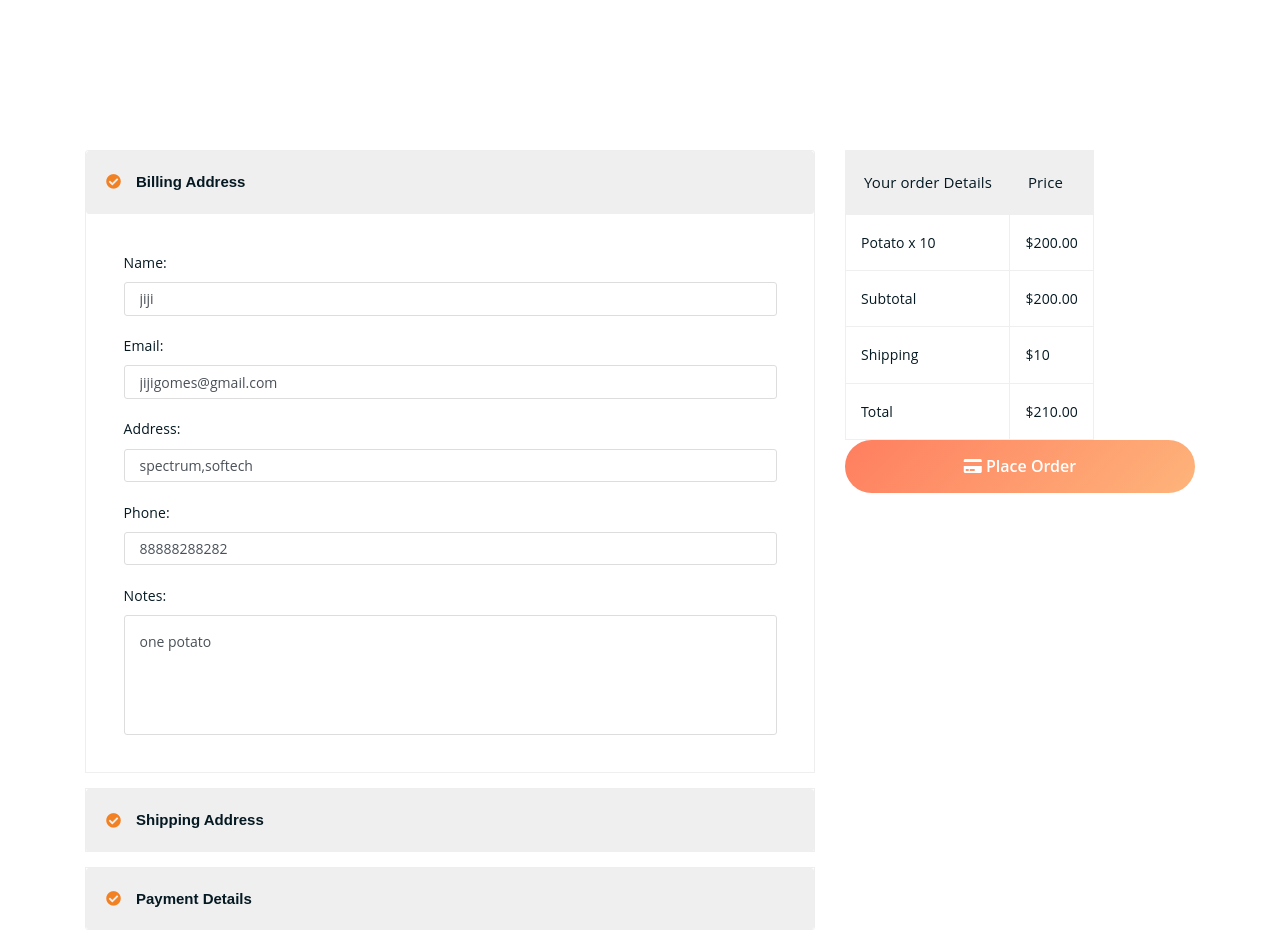
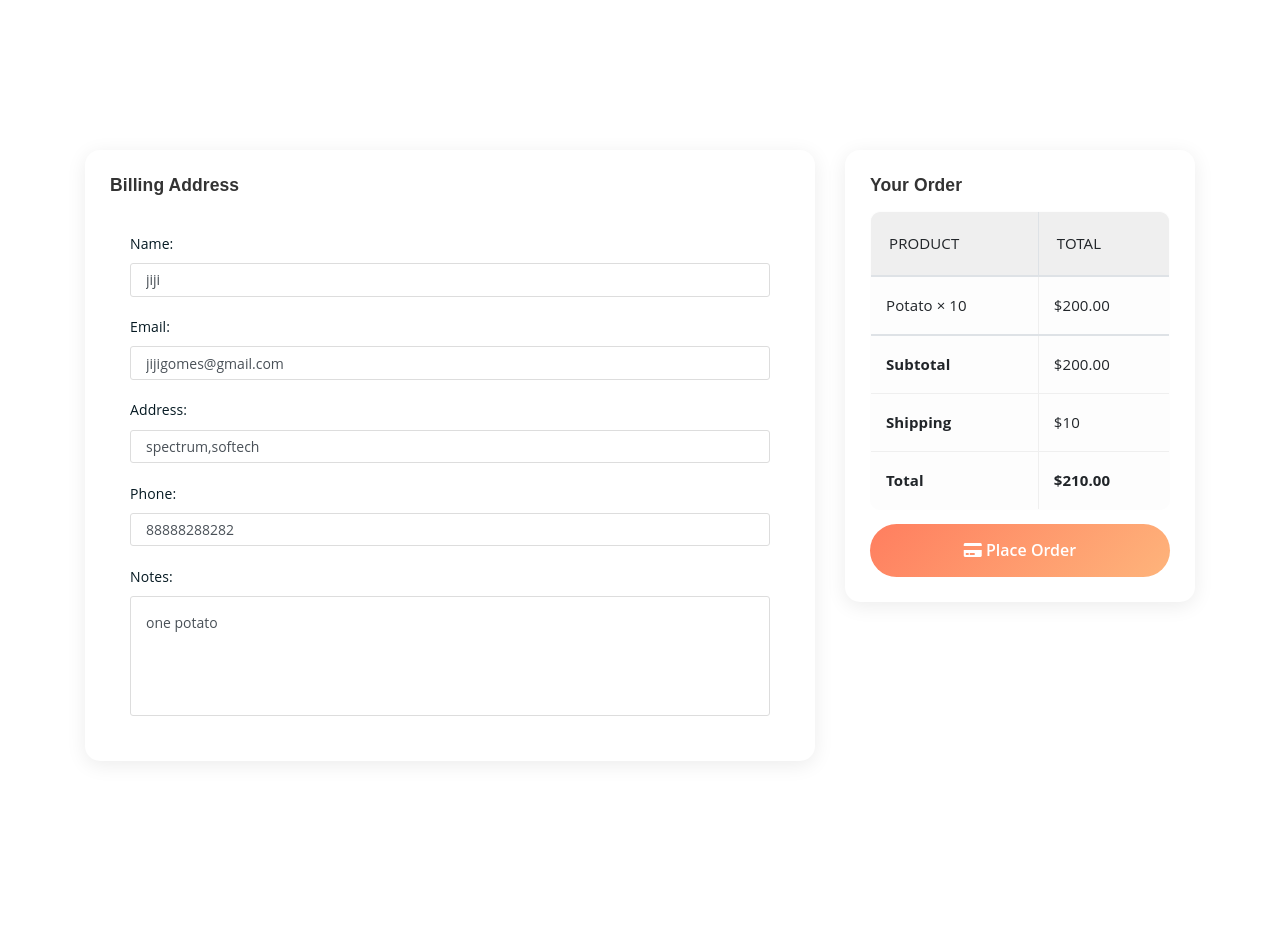
Before and after one commit to Hananhamza4/backendfinal, a Django app: page /checkout in a window 1280 px wide. Run offline with Django 5.2, Linux system fonts and the light colour scheme; a user stored in the database is signed in; data comes from the database, SQL or seed files in the repository; both versions use the stored data as it was after the commit; tables that the repository leaves empty hold one stand-in row (values such as "Sample post"); some libraries are stand-ins or nearby versions.

Commit message:
first commit

```diff
--- a/appnew001/templates/checkout.html
+++ b/appnew001/templates/checkout.html
@@ -12,6 +12,58 @@
 	<link rel="stylesheet" href="{% static 'assets/bootstrap/css/bootstrap.min.css' %}">
 	<link rel="stylesheet" href="{% static 'assets/css/main.css' %}">
 	<link rel="stylesheet" href="{% static 'assets/css/responsive.css' %}">
+
+	<style>
+		.checkout-card {
+			background: #fff;
+			border-radius: 15px;
+			box-shadow: 0 4px 20px rgba(0,0,0,0.08);
+			padding: 25px;
+			margin-bottom: 20px;
+			transition: all 0.3s ease;
+		}
+		.checkout-card:hover {
+			transform: translateY(-3px);
+			box-shadow: 0 6px 25px rgba(0,0,0,0.12);
+		}
+		.checkout-card h5 {
+			font-weight: 600;
+			color: #333;
+			margin-bottom: 15px;
+		}
+		.order-details {
+			width: 100%;
+			background: #fdfdfd;
+			border-radius: 10px;
+			overflow: hidden;
+		}
+		.order-details th {
+			background: #f8f9fa;
+			font-size: 14px;
+			text-transform: uppercase;
+			padding: 12px;
+		}
+		.order-details td {
+			padding: 12px;
+			font-size: 15px;
+		}
+		.boxed-btn {
+			background: linear-gradient(135deg, #ff7e5f, #feb47b);
+			color: #fff;
+			border: none;
+			padding: 12px 25px;
+			border-radius: 30px;
+			font-size: 16px;
+			font-weight: 600;
+			cursor: pointer;
+			transition: all 0.3s ease;
+		}
+		.boxed-btn:hover {
+			background: linear-gradient(135deg, #feb47b, #ff7e5f);
+			transform: scale(1.05);
+			color: #fff;
+		}
+	</style>
 </head>
 <body>
 
@@ -19,22 +71,11 @@
 	<div class="checkout-section mt-150 mb-150">
 		<div class="container">
 			<div class="row">
-				<!-- Billing + Shipping -->
-				<div class="col-lg-8">
-					<div class="checkout-accordion-wrap">
-						<div class="accordion" id="accordionExample">
 
 				<!-- Billing -->
-							<div class="card single-accordion">
-								<div class="card-header" id="headingOne">
-									<h5 class="mb-0">
-										<button class="btn btn-link" type="button" data-toggle="collapse" data-target="#collapseOne" aria-expanded="true">
-											Billing Address
-										</button>
-									</h5>
-								</div>
-								<div id="collapseOne" class="collapse show" data-parent="#accordionExample">
-									<div class="card-body">
+				<div class="col-lg-8">
+					<div class="checkout-card">
+						<h5>Billing Address</h5>
 						<div class="billing-address-form">
 							<form method="POST" action="{% url 'checkout' %}">
 								{% csrf_token %}
@@ -42,66 +83,22 @@
 					</div>
 				</div>
 				</div>
-							</div>
-
-							<!-- Shipping -->
-							<div class="card single-accordion">
-								<div class="card-header" id="headingTwo">
-									<h5 class="mb-0">
-										<button class="btn btn-link collapsed" type="button" data-toggle="collapse" data-target="#collapseTwo">
-											Shipping Address
-										</button>
-									</h5>
-								</div>
-								<div id="collapseTwo" class="collapse" data-parent="#accordionExample">
-									<div class="card-body">
-										<div class="shipping-address-form">
-											<p>If shipping address is same as billing, leave blank.</p>
-											<p><input type="text" name="shipping_address" placeholder="Shipping Address"></p>
-										</div>
-									</div>
-								</div>
-							</div>
-
-							<!-- Payment -->
-							<div class="card single-accordion">
-								<div class="card-header" id="headingThree">
-									<h5 class="mb-0">
-										<button class="btn btn-link collapsed" type="button" data-toggle="collapse" data-target="#collapseThree">
-											Payment Details
-										</button>
-									</h5>
-								</div>
-								<div id="collapseThree" class="collapse" data-parent="#accordionExample">
-									<div class="card-body">
-										<div class="card-details">
-											<p><input type="text" name="card_name" placeholder="Name on Card"></p>
-											<p><input type="text" name="card_number" placeholder="Card Number"></p>
-											<p><input type="text" name="expiry" placeholder="MM/YY"></p>
-											<p><input type="text" name="cvv" placeholder="CVV"></p>
-										</div>
-									</div>
-								</div>
-							</div>
-
-						</div><!-- end accordion -->
-					</div>
-				</div>
 
 				<!-- Order Summary -->
 				<div class="col-lg-4">
-					<div class="order-details-wrap">
-						<table class="order-details">
+					<div class="checkout-card">
+						<h5>Your Order</h5>
+						<table class="order-details table table-bordered">
 							<thead>
 								<tr>
-									<th>Your order Details</th>
-									<th>Price</th>
+									<th>Product</th>
+									<th>Total</th>
 								</tr>
 							</thead>
 							<tbody class="order-details-body">
 								{% for item in cart_items %}
 								<tr>
-									<td>{{ item.product.name }} x {{ item.quantity }}</td>
+									<td>{{ item.product.name }} × {{ item.quantity }}</td>
 									<td>${{ item.total_price }}</td>
 								</tr>
 								{% empty %}
@@ -112,39 +109,30 @@
 							</tbody>
 							<tbody class="checkout-details">
 								<tr>
-									<td>Subtotal</td>
+									<td><strong>Subtotal</strong></td>
 									<td>${{ subtotal }}</td>
 								</tr>
 								<tr>
-									<td>Shipping</td>
+									<td><strong>Shipping</strong></td>
 									<td>${{ shipping }}</td>
 								</tr>
 								<tr>
-									<td>Total</td>
-									<td>${{ total }}</td>
+									<td><strong>Total</strong></td>
+									<td><strong>${{ total }}</strong></td>
 								</tr>
 							</tbody>
 						</table>
-						<button type="submit" class="boxed-btn w-100"
-	style="background: linear-gradient(135deg, #ff7e5f, #feb47b);
-		   color: #fff;
-		   border: none;
-		   padding: 12px 25px;
-		   border-radius: 30px;
-		   font-size: 16px;
-		   font-weight: 600;
-		   cursor: pointer;
-		   transition: all 0.3s ease;">
+						<button type="submit" class="boxed-btn w-100">
 							<i class="fas fa-credit-card"></i> Place Order
 						</button>
+						</form> <!-- closes billing form -->
+					</div>
+				</div>
 
-						</form> <!-- closes form -->
 			</div>
 		</div>
 	</div>
-		</div>
-	</div>
-	<!-- end check out section -->
+	<!-- end checkout section -->
 
 	<script src="{% static 'assets/js/jquery-1.11.3.min.js' %}"></script>
 	<script src="{% static 'assets/bootstrap/js/bootstrap.min.js' %}"></script>
--- a/appnew001/urls.py
+++ b/appnew001/urls.py
@@ -1,3 +1,5 @@
+from django.urls import path
+from . import views
 from django.urls import path
 from . import views
 
@@ -28,4 +30,5 @@ urlpatterns = [
 
 
 
+
 ]
--- a/appnew001/views.py
+++ b/appnew001/views.py
@@ -136,14 +136,37 @@ from django.contrib.auth.decorators import login_required
 from django.shortcuts import get_object_or_404, redirect
 from .models import Product, CartItem
 
-@login_required
+# @login_required
+# def add_to_cart(request, product_id):
+#     product = get_object_or_404(Product, pk=product_id)
+
+#     # Assign the logged-in user
+#     cart_item, created = CartItem.objects.get_or_create(
+#         product=product,
+#         user=request.user  # <-- crucial fix
+#     )
+
+#     if not created:
+#         cart_item.quantity += 1
+#         cart_item.save()
+
+#     return redirect('cart')
+from django.shortcuts import get_object_or_404, redirect
+from .models import Product, CartItem
+from django.contrib import messages
+
 def add_to_cart(request, product_id):
+    # Check if user is authenticated
+    if not request.user.is_authenticated:
+        # Redirect to login page if not logged in
+        return redirect('user_login')
+
+    # User is logged in, proceed to add product to cart
     product = get_object_or_404(Product, pk=product_id)
 
-    # Assign the logged-in user
     cart_item, created = CartItem.objects.get_or_create(
         product=product,
-        user=request.user  # <-- crucial fix
+        user=request.user
     )
 
     if not created:
@@ -261,6 +284,24 @@ def order_summary(request, order_id):
     order = get_object_or_404(Order, id=order_id, user=request.user)
     return render(request, "order_summary.html", {"order": order})
 
+#chatgpt
+
+def order_summary(request, order_id):
+    order = get_object_or_404(Order, id=order_id)
+    items = order.items.all()
+
+    subtotal = 0
+    for item in items:
+        item.subtotal = item.quantity * item.price
+        subtotal += item.subtotal
+
+    return render(request, "order_summary.html", {
+        "order": order,
+        "items": items,
+        "subtotal": subtotal,
+    })
+
+
 
 
 
```
Also changed, not shown: appnew001/templates/order_summary.html (+113 -93 lines), db.sqlite3, media/products/carrot01.png (added), media/products/onion01.png (added), media/products/product-img-3_BmHC84T.jpg (added), media/products/tomato001_Mc1Vdwb.png (added), 1 other file. Lines whose indentation alone changed are shown as unchanged.
